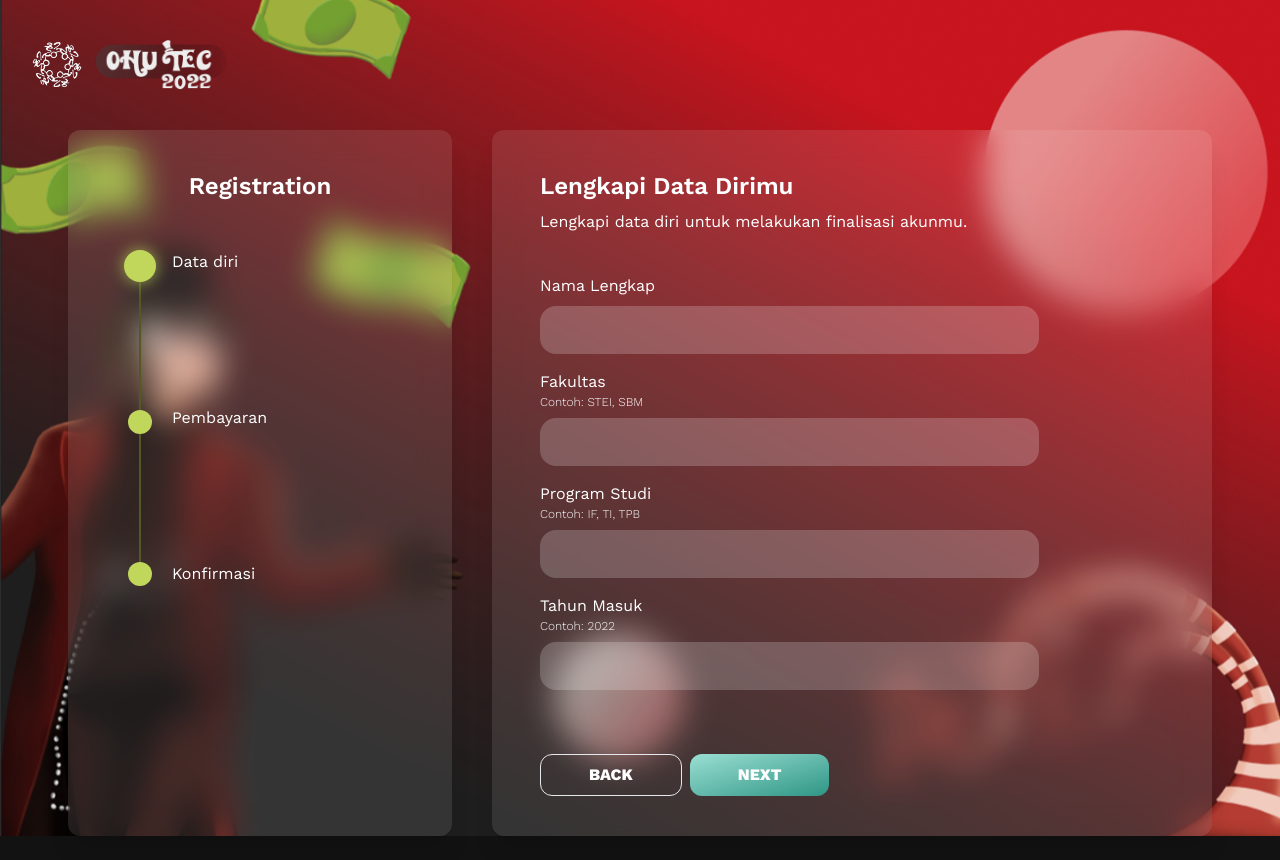
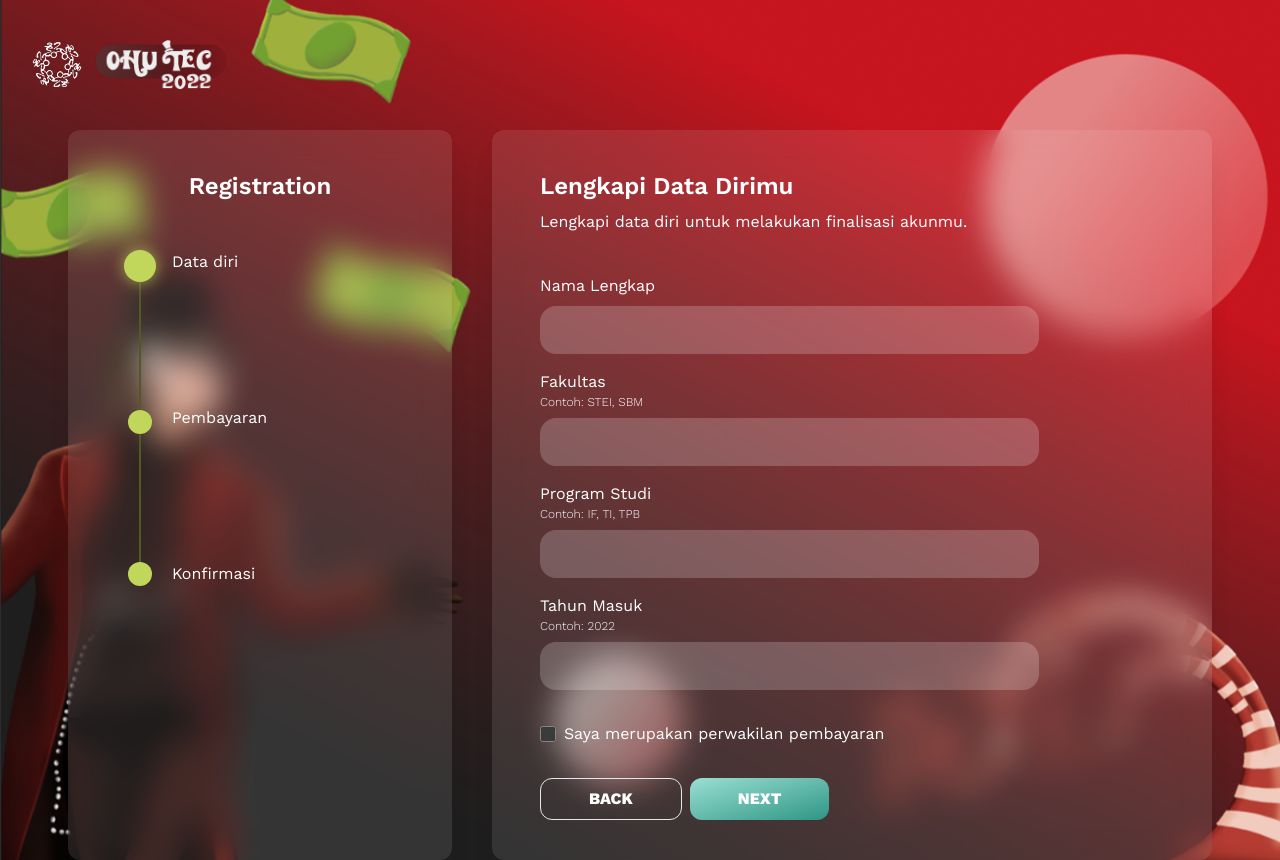
Before and after one commit to TECInternship/Frontend, a Next.js app: page /personal-data in a window 1280 px wide. Before the commit the page ends 836 px from the top, so only its background shows below. Built offline with nearby package versions, Linux system fonts and the light colour scheme.

Commit message:
Adding Checkbox of Perwakilan Pembayaran

```diff
--- a/components/Auth/Register1.js
+++ b/components/Auth/Register1.js
@@ -1,5 +1,4 @@
 import React, { useState, useEffect } from "react";
-import Card from "../Card";
 import Link from "next/link";
 import axios from "axios";
 
@@ -9,6 +8,7 @@ export default function Register1({ setActive, name, setName }) {
   const [tahunMasuk, setTahunMasuk] = useState("");
   const [userId, setUserId] = useState("");
   const [user, setUser] = useState("");
+  const [Perwakilan, setPerwakilan]=useState("3");
 
   useEffect(() => {
     setUserId(localStorage.getItem("user"));
@@ -99,10 +99,18 @@ export default function Register1({ setActive, name, setName }) {
         onChange={(e) => setTahunMasuk(e.target.value)}
         required
       />
-      <div className="mt-16 flex flex-row-reverse justify-end gap-2">
+
+      {/* Check box */}
+      <div class="flex items-center mt-8">
+        <input id="default-checkbox" type="checkbox" value="" onChange={()=>setPerwakilan("2")} class="w-4 h-4 bg-gray-100 rounded border-gray-300 focus:[#2F9685]"/>
+        <label for="default-checkbox" class="ml-2">Saya merupakan perwakilan pembayaran</label>
+      </div>
+
+      <div className="mt-8 flex flex-row-reverse justify-end gap-2">
         <input
           type={"submit"}
           value="NEXT"
+          onClick={() => setActive(Perwakilan)}
           className="px-8 md:px-12 py-2 rounded-xl text-md font-bold bg-gradient-to-br from-[#9ADFD3] to-[#2F9685] cursor-pointer"
         />
         <Link href="/auth">
--- a/components/Auth/Register2.js
+++ b/components/Auth/Register2.js
@@ -1,5 +1,4 @@
 import React, { useState, useEffect } from "react";
-import Link from "next/link";
 import axios from "axios";
 
 export default function Register2({ setActive, name }) {
--- a/components/Auth/Register3.js
+++ b/components/Auth/Register3.js
@@ -1,5 +1,5 @@
 import React from "react";
-import Link from "next/link";
+import Register1 from "./Register1";
 
 const Register3 = (props) => {
   return (
@@ -29,7 +29,7 @@ const Register3 = (props) => {
           />
         <button
           className="px-8 md:px-12 py-2 rounded-xl text-md font-bold border"
-          onClick={() => props.setActive("2")}
+          onClick={() => props.setActive(!Register1.Perwakilan)}
         >
           BACK
         </button>
```
